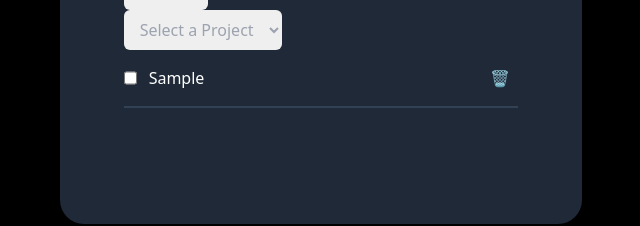
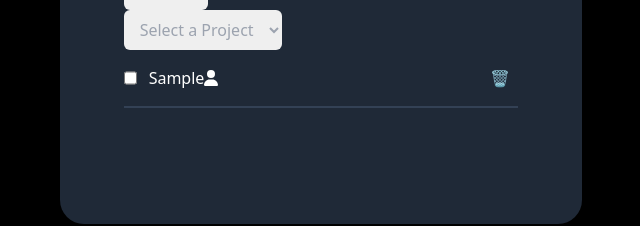
Before and after one commit to Fr3nk21/to-do-list, a React (Create React App) app: page / in a window 1280 px wide. Both pictures are taken after typing "Sample" into the empty fields and a click on the button "ADD". Shown: the part 416-642 px from the top of the page, without its empty margins (319-959 px from the left). Built offline with nearby package versions, Linux system fonts and the light colour scheme.

Commit message:
added font awesome

```diff
--- a/package.json
+++ b/package.json
@@ -3,6 +3,11 @@
   "version": "0.1.0",
   "private": true,
   "dependencies": {
+    "@fortawesome/fontawesome-svg-core": "^6.6.0",
+    "@fortawesome/free-brands-svg-icons": "^6.6.0",
+    "@fortawesome/free-regular-svg-icons": "^6.6.0",
+    "@fortawesome/free-solid-svg-icons": "^6.6.0",
+    "@fortawesome/react-fontawesome": "^0.2.2",
     "@testing-library/jest-dom": "^5.17.0",
     "@testing-library/react": "^13.4.0",
     "@testing-library/user-event": "^13.5.0",
--- a/src/components/TasksList.js
+++ b/src/components/TasksList.js
@@ -1,4 +1,6 @@
 import React, { useState } from "react";
+import { FontAwesomeIcon } from "@fortawesome/react-fontawesome";
+import { faUser } from "@fortawesome/free-solid-svg-icons";
 
 export default function TasksList({
   tasks,
@@ -27,6 +29,7 @@
               {selectedDate}
               {selectedTag}
               {selectedProject}
+              <FontAwesomeIcon icon={faUser} />
             </label>
             <button
               onClick={() => onRemoveTask(task.id)}
```
Also changed, not shown: 1 other file (tests, documents, lock files or other folders).
